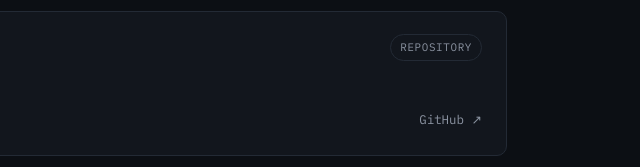
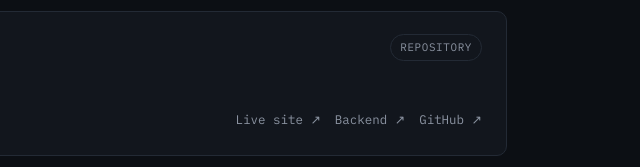
Before and after one commit to sameershaikwebdev-star/Sameer.dev, a plain HTML site: page index.html in a window 1280 px wide. Shown: the part 2903-3070 px from the top of the page, 625-1265 px from the left. Drawn offline with Linux system fonts and the light colour scheme.

Commit message:
Add project links to index.html
Added links to live site and backend in project meta.

```diff
--- a/index.html
+++ b/index.html
@@ -384,6 +384,9 @@
         <div class="project-meta">
           <div class="tags"><span class="tag">JavaScript</span></div>
           <div class="project-links">
+
+            <a href="https://frontend-sandy-ten-80.vercel.app/" target="_blank" rel="noopener">Live site ↗</a>
+            <a href="https://civic-pulse-nexus.vercel.app/" target="_blank" rel="noopener">Backend ↗</a>
             <a href="https://github.com/sameershaikwebdev-star" target="_blank" rel="noopener">GitHub ↗</a>
           </div>
         </div>
```
